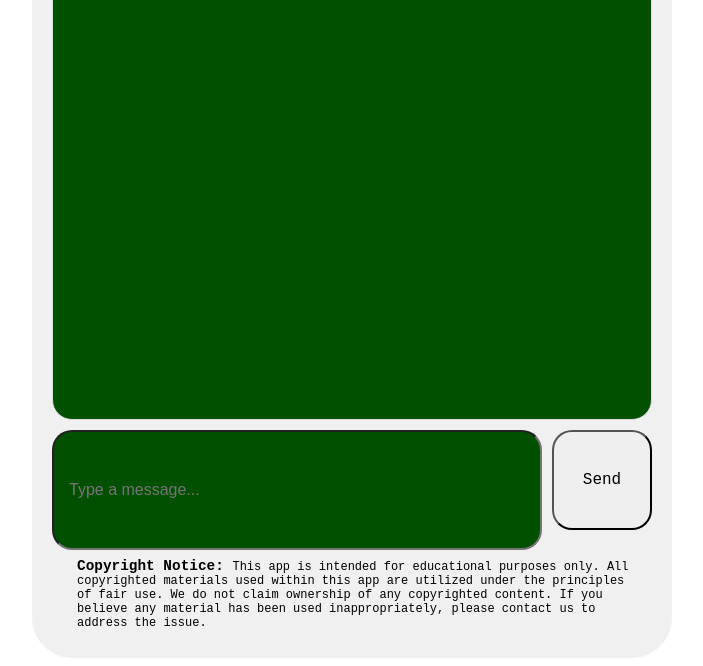
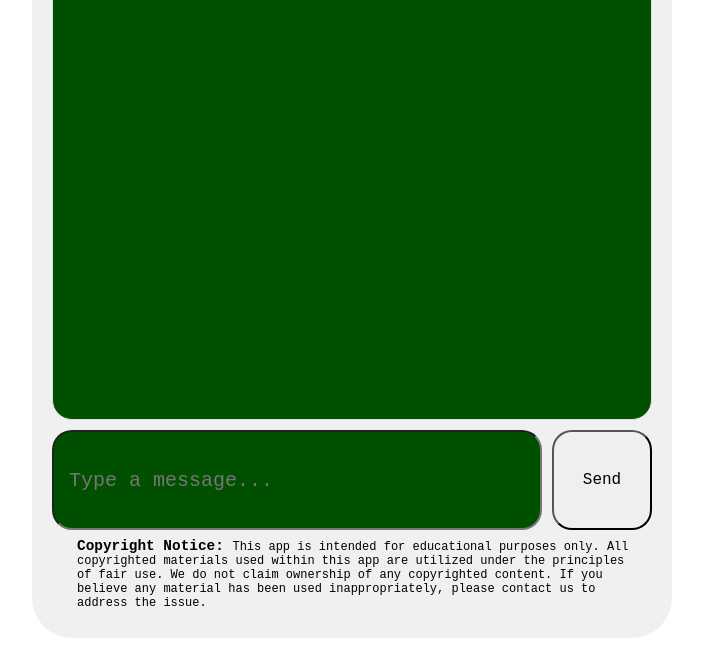
Before and after one commit to CarlJones1971/MyStaticWebApp, a website: page src/index.html in a window 1280 px wide. Shown: the part 262-928 px from the top of the page, without its empty margins (288-991 px from the left). Drawn offline with Linux system fonts and the light colour scheme.

Commit message:
Update index.html

```diff
--- a/src/index.html
+++ b/src/index.html
@@ -48,7 +48,7 @@
             margin-bottom: 10px;
             background-color: rgb(0, 80, 0);/* This is a Dark green color */
             //font-family: 'Courier New', Courier,monospace; /* Default font for all messages */
-            font-size: 16px;
+            font-size: 20px;
             color: rgb(0, 255, 0); /* Light green text */
             border-radius: 20px;
         }
@@ -75,13 +75,13 @@
             color: rgb(0, 255, 0); /* Light green text */
         }
         #user-input {
-            height: 100px;
+            height: 80px;
             flex-grow: 1;
             padding: 8px 15px;
             background-color:rgb(0, 80, 0);
             color: rgb(0, 255, 0); /* Light green text */
-            //font-family: 'Courier New', Courier,monospace; /* Default font for all messages */
-            font-size: 16px;
+            font-family: 'Courier New', Courier,monospace; /* Default font for all messages */
+            font-size: 20px;
             border-radius: 20px;
         }
         #send-button {
```
